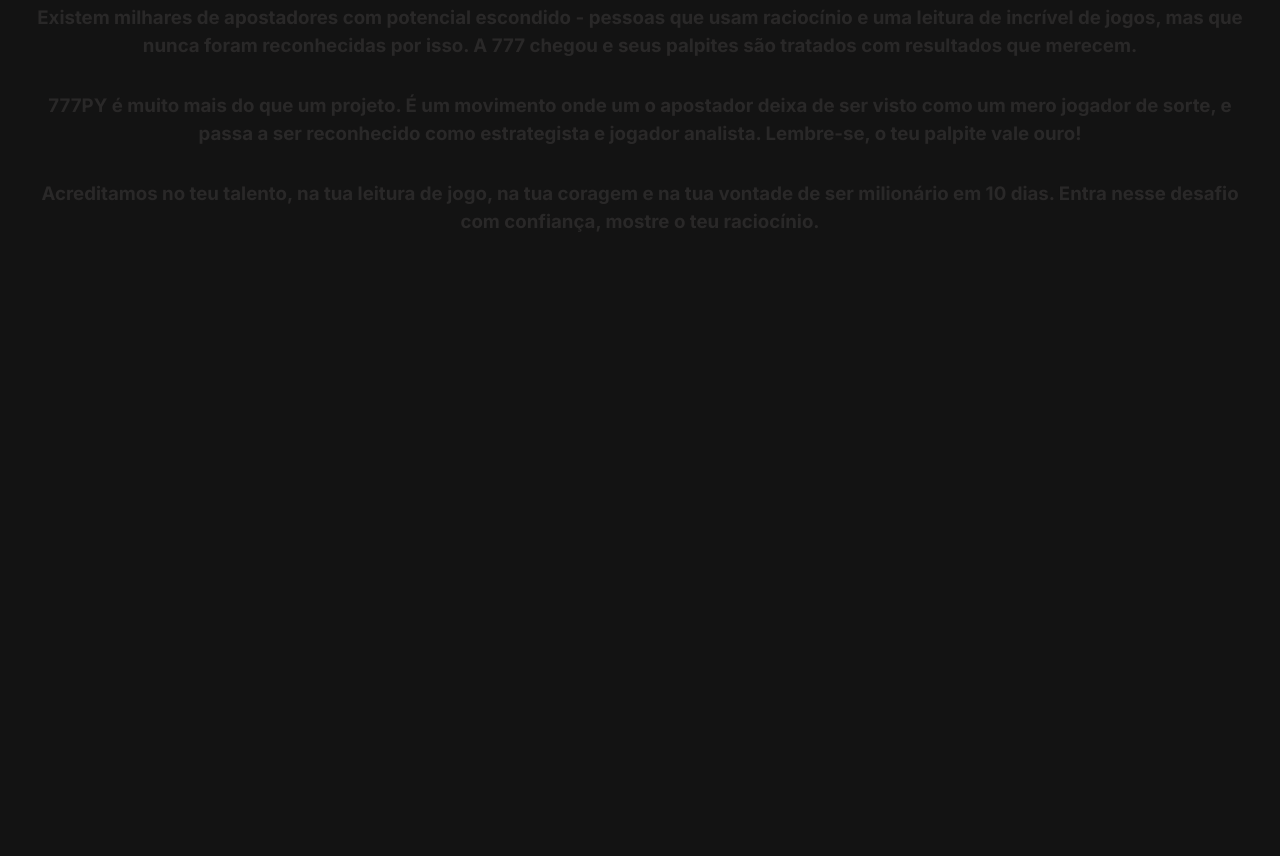
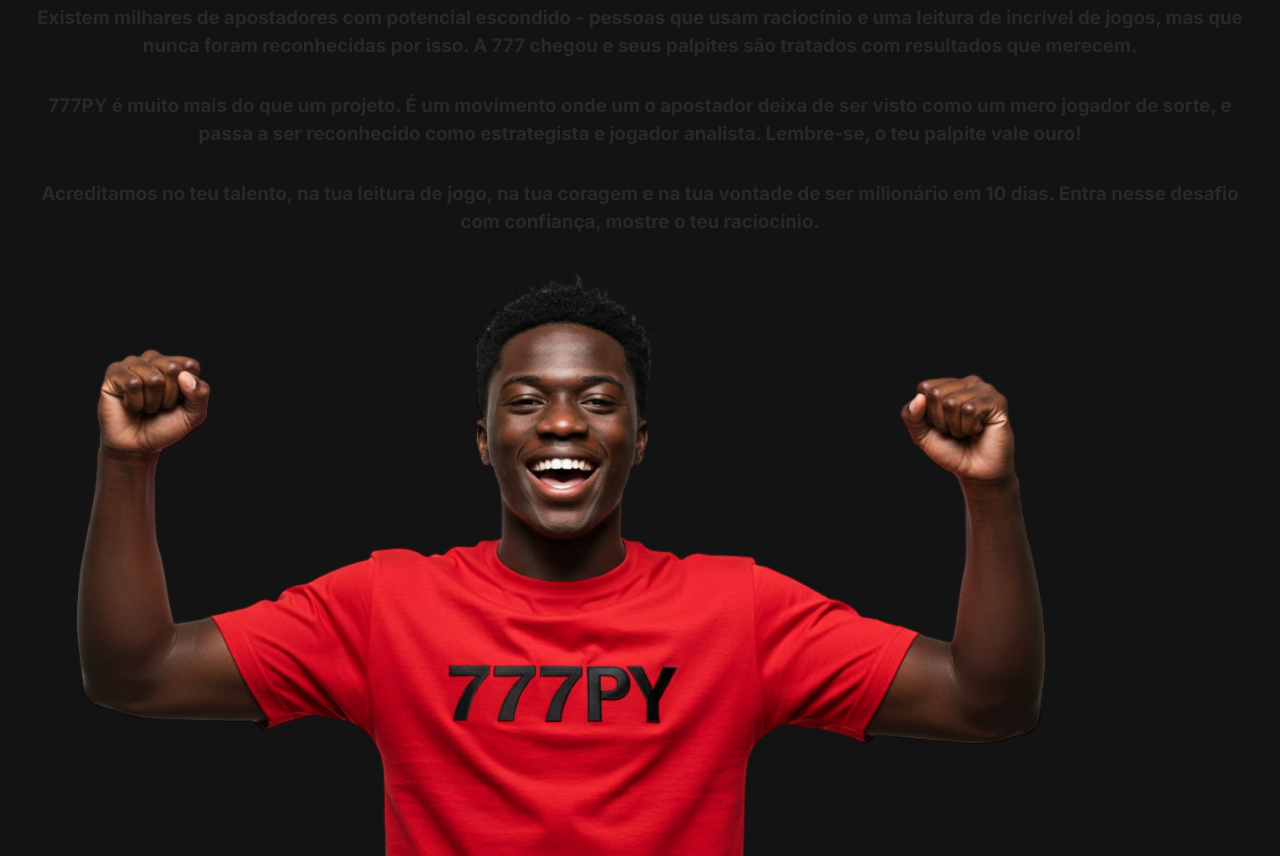
Before and after one commit to C4L3B3666/Projeto777, a website: page index.html in a window 1280 px wide. Shown: the part 1445-2301 px from the top of the page. Before the commit the page ends 1713 px from the top, so only its background shows below. Drawn offline with nearby package versions, Linux system fonts and the light colour scheme.

Commit message:
Adição da imagem da seção

```diff
--- a/index.html
+++ b/index.html
@@ -186,7 +186,7 @@
                     <p class="texto_efeito">Acreditamos no teu talento, na tua leitura de jogo, na tua coragem e na tua vontade de ser milionário em 10 dias. Entra nesse desafio com confiança, mostre o teu raciocínio.</p>
                 </div>
                 <div>
-
+                    <img src="assets/img/img_section.png" alt="" srcset="">
                 </div>
             </div>
         </section>
```
Also changed, not shown: assets/img/img_section.png (added).
